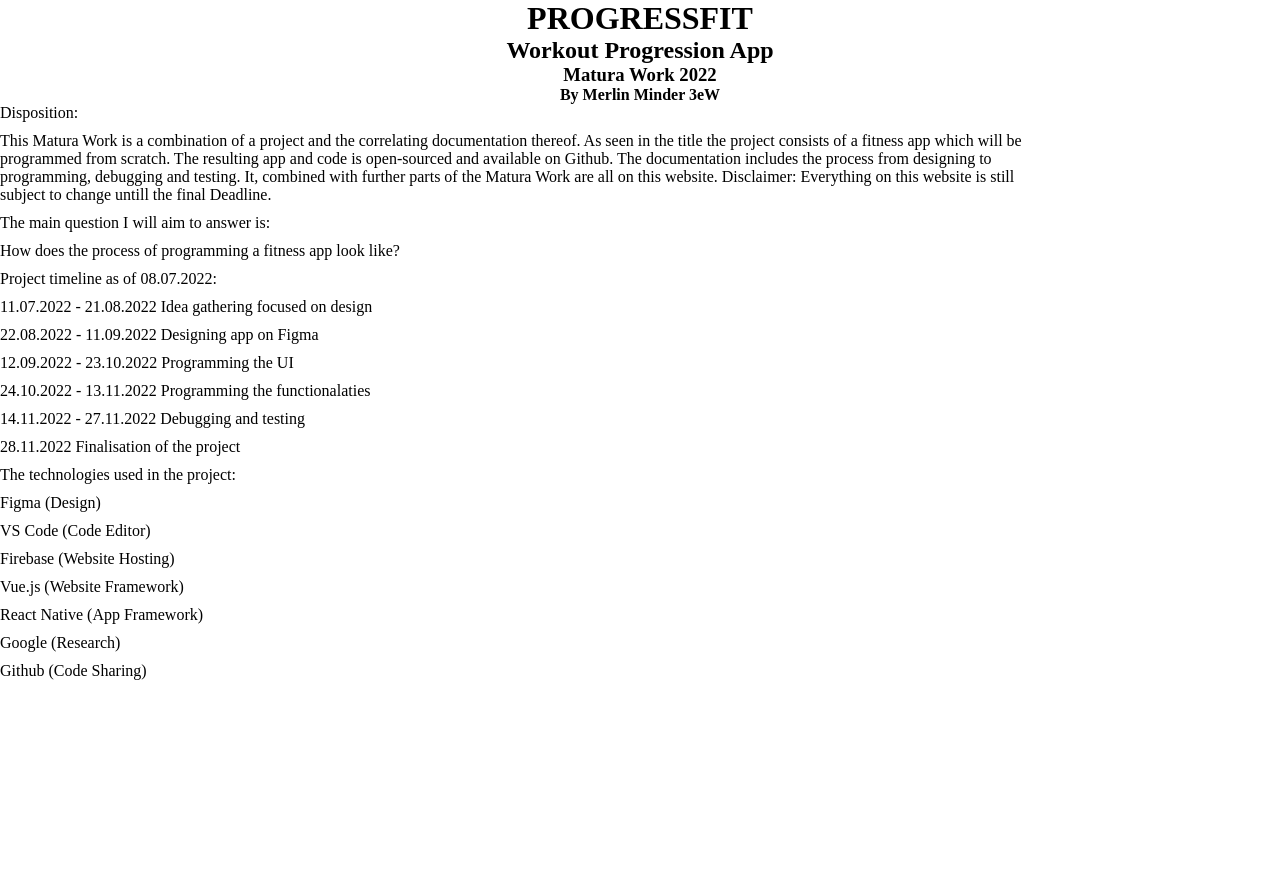
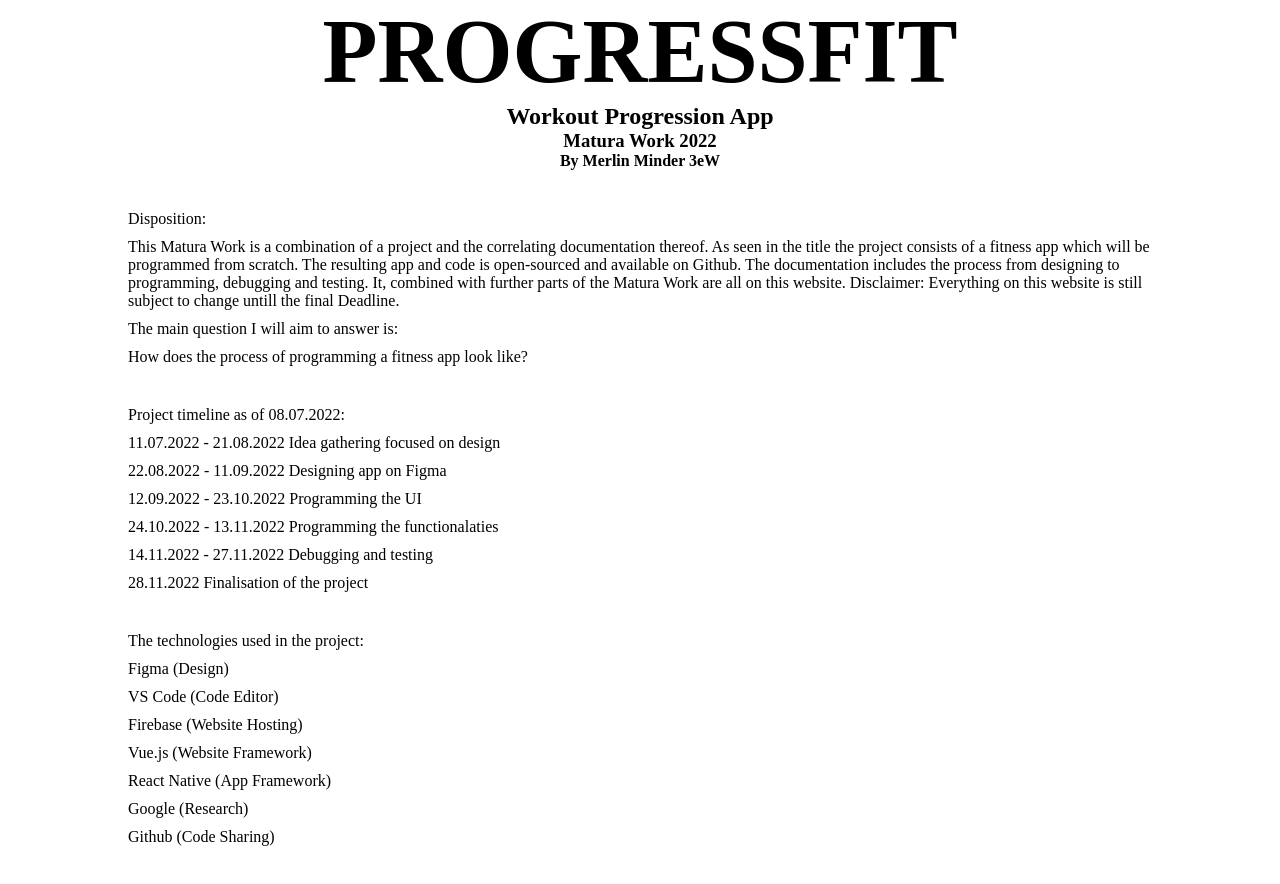
Before and after one commit to MerlinMinder/matura, a Vue app in the folder website/: page / in a window 1280 px wide. Before the commit the page ends 800 px from the top, so only its background shows below. Built offline with nearby package versions, Linux system fonts and the light colour scheme.

Commit message:
layout changes

```diff
--- a/website/src/views/HomeView.vue
+++ b/website/src/views/HomeView.vue
@@ -48,6 +48,15 @@
 <style lang="scss" scoped>
 .container {
   width: "100%";
+  padding: 0vw 10vw;
+}
+
+h1 {
+  font-size: calc(10px + 10vh);
+}
+
+div {
+  margin-bottom: 5vh;
 }
 
 #title {
```
